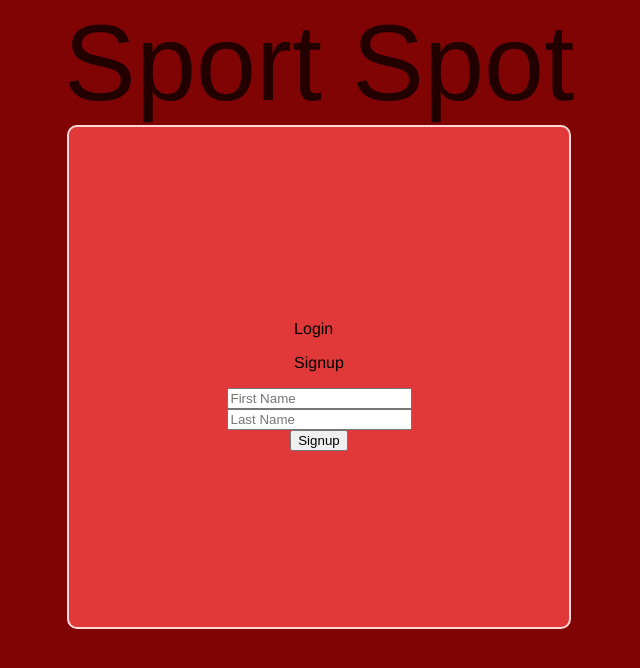
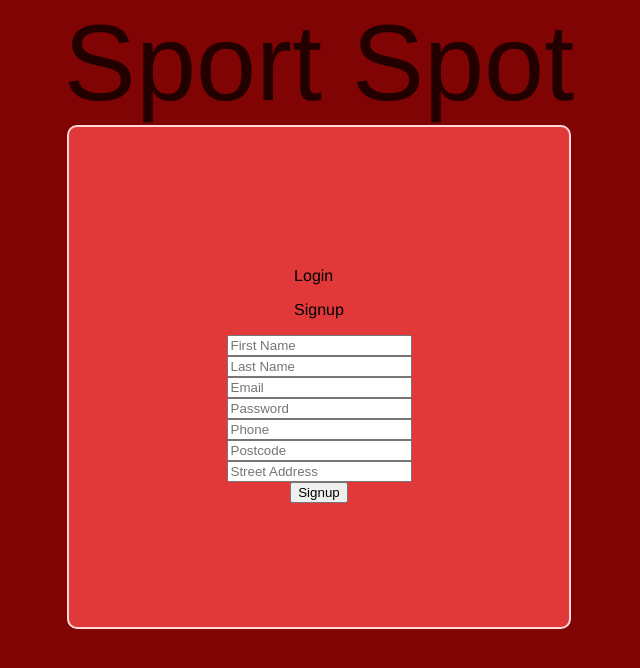
Before and after one commit to LamekMarouf/the-sport-spot, a React (Create React App) app in the folder client/: page / in a window 1280 px wide. Shown: the top 668 px of the page, without its empty margins (321-961 px from the left). Built offline with nearby package versions, Linux system fonts and the light colour scheme.

Commit message:
added text boxes for signup

```diff
--- a/client/src/components/LoginPage.js
+++ b/client/src/components/LoginPage.js
@@ -31,12 +31,49 @@ function LoginPage() {
                     placeholder="Last Name"
                   />
                 </div>
-
               </div>
-              <div className="email"></div>
-              <div className="password"></div>
-              <div className="phone-and-postcode"></div>
-              <div className="street-address"></div>
+              <div className="email">
+                <input
+                  className="email-text"
+                  type="email"
+                  name="email"
+                  placeholder="Email"
+                />
+              </div>
+              <div className="password">
+                <input
+                  className="password-text"
+                  type="password"
+                  name="password"
+                  placeholder="Password"
+                />
+              </div>
+              <div className="phone-and-postcode">
+                <div className="phone-box">
+                  <input
+                    className="phone-text"
+                    type="text"
+                    name="phone"
+                    placeholder="Phone"
+                  />
+                </div>
+                <div className="postcode-box">
+                  <input
+                    className="postcode-text"
+                    type="text"
+                    name="postcode"
+                    placeholder="Postcode"
+                  />
+                </div>
+              </div>
+              <div className="street-address">
+                <input
+                  className="street-address-text"
+                  type="text"
+                  name="street-address"
+                  placeholder="Street Address"
+                />
+              </div>
             </form>
           </div>
           <button className="signup-button">Signup</button>
```
